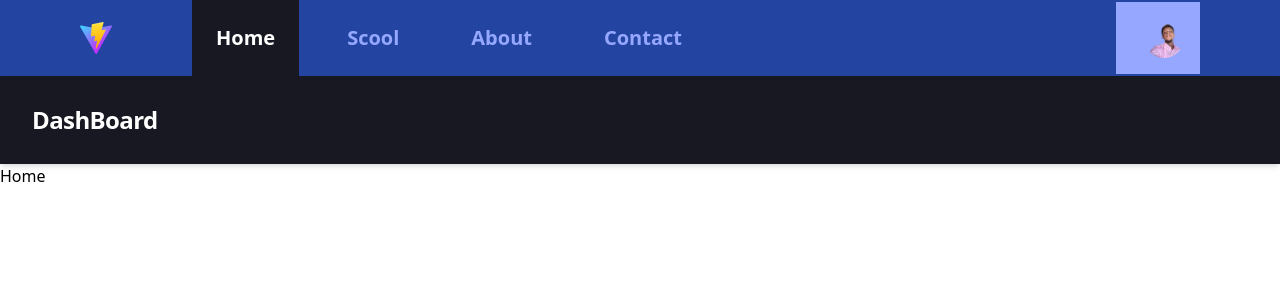
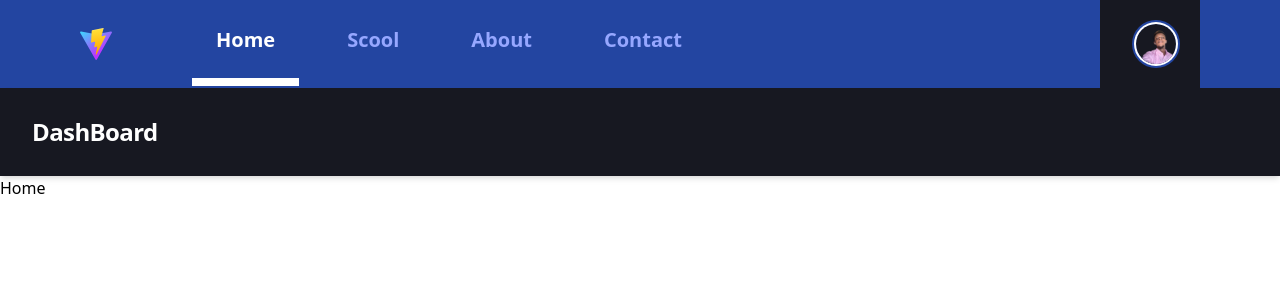
Before and after one commit to rovertnet/open_source, a React (Vite) app: page / in a window 1280 px wide. Shown: the top 300 px of the page. Built offline with nearby package versions, Linux system fonts and the light colour scheme.

Commit message:
nouveau commit

```diff
--- a/src/components/header/Navbar.jsx
+++ b/src/components/header/Navbar.jsx
@@ -47,7 +47,7 @@ const Navbar = () => {
                     className={({ isActive }) =>
                       classNames(
                         isActive
-                          ? "bg-dark text-white text-xl font-bold border-["
+                          ? " text-white text-xl font-bold border-white border-b-8"
                           : "text-gray-300 hover:bg-gray-700 hover:text-white",
                         "p-6 text-xl font-bold text-purple"
                       )
@@ -59,11 +59,11 @@ const Navbar = () => {
                 ))}
               </div>
             </div>
-            <button className=" bg-purple p-4 text-dark font-bold text-2xl">
+            <button className=" bg-dark p-6 text-dark font-bold text-2xl">
               {/* Profile dropdown */}
               <Menu as="div" className="relative ml-3">
                 <div>
-                  <Menu.Button className="relative flex max-w-xs items-center rounded-full bg-gray-800 text-sm focus:outline-none focus:ring-2 focus:ring-bleue focus:ring-offset-2 focus:ring-offset-gray-800">
+                  <Menu.Button className="relative flex max-w-xs items-center rounded-full bg-gray-800 text-sm ring-2 ring-bleue ring-offset-2 ring-offset-gray-800 focus:outline-none focus:ring-2 focus:ring-bleue focus:ring-offset-2 focus:ring-offset-gray-800">
                     <span className="absolute -inset-1.5" />
                     <span className="sr-only">Open user menu</span>
                     <img
@@ -109,15 +109,9 @@ const Navbar = () => {
                 <span className="absolute -inset-0.5" />
                 <span className="sr-only">Open main menu</span>
                 {open ? (
-                      <XMarkIcon
-                          className="block h-6 w-6"
-                          aria-hidden="true"
-                      />
+                  <XMarkIcon className="block h-6 w-6" aria-hidden="true" />
                 ) : (
-                      <Bars3Icon
-                          className="block h-6 w-6"
-                          aria-hidden="true"
-                      />
+                  <Bars3Icon className="block h-6 w-6" aria-hidden="true" />
                 )}
               </Disclosure.Button>
             </div>
```
Lines whose indentation alone changed are shown as unchanged.
